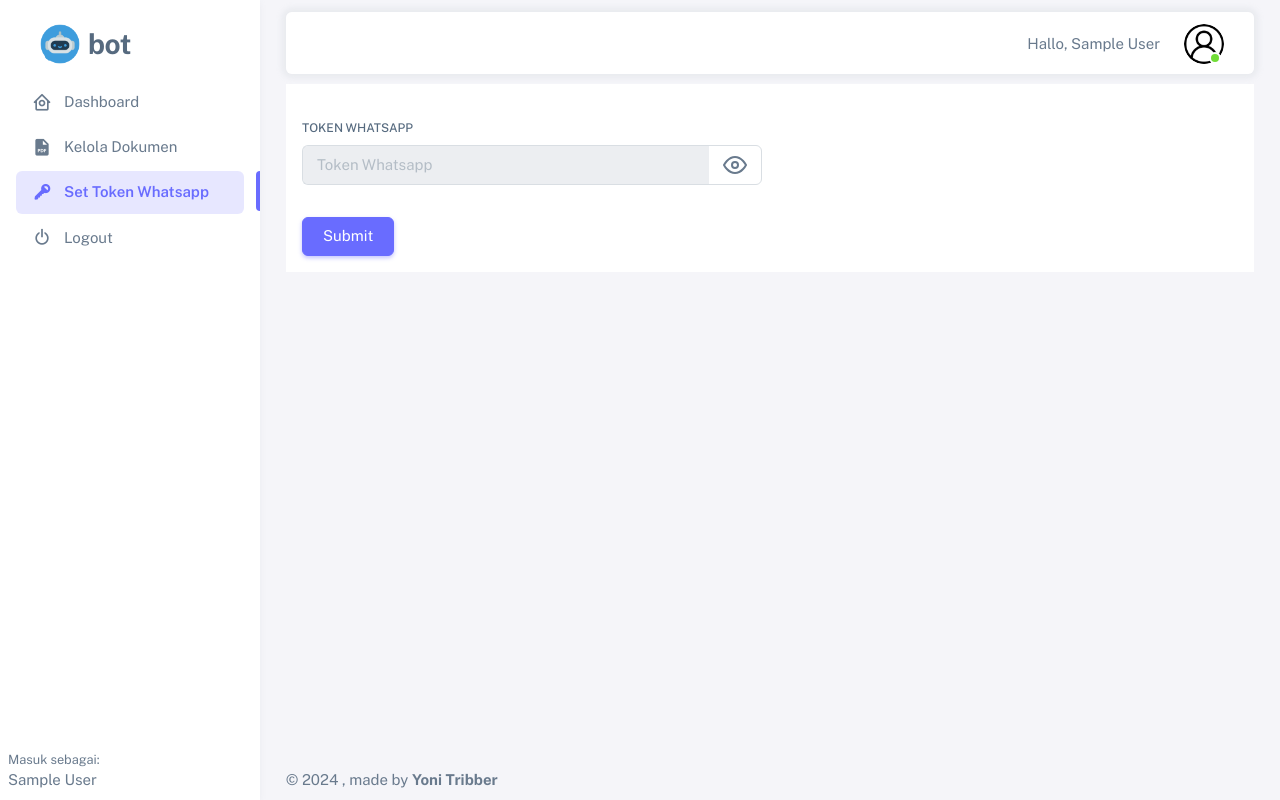
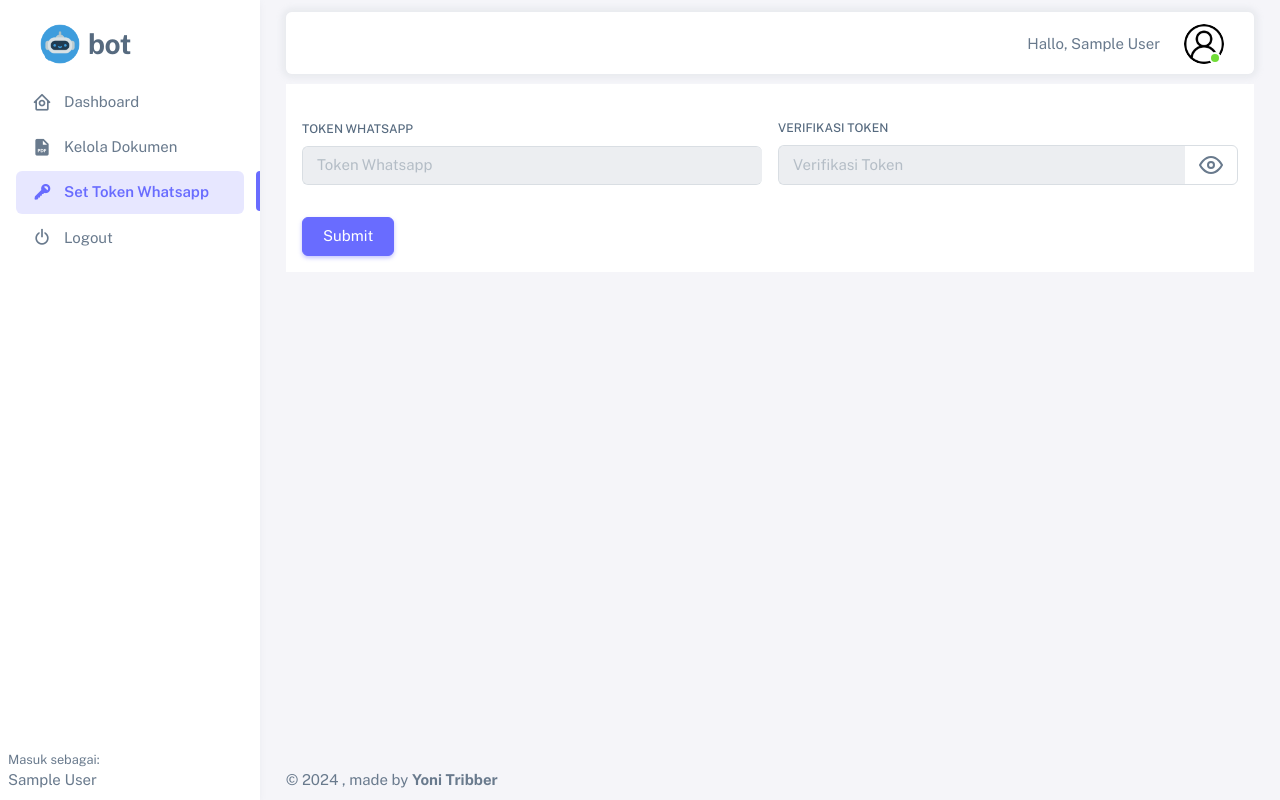
Before and after one commit to tribber93/chatbot-admin, a Django app: page /dashboard/set-token-wa/ in a window 1280 px wide. Run offline with Django 5.2, Linux system fonts and the light colour scheme; the visitor is signed in with stand-in values (Sample User, id 1); parts of the project's set-up code (start-up, migrations or seed data) failed here and were passed over; some libraries are stand-ins or nearby versions.

Commit message:
add verify token form

```diff
--- a/admin_chatbot/forms.py
+++ b/admin_chatbot/forms.py
@@ -42,3 +42,4 @@ class UploadForm(forms.ModelForm):
 
 class WhatsAppTokenForm(forms.Form):
     token_wa = forms.CharField(max_length=255, label='WhatsApp Token')
+    verify_token = forms.CharField(max_length=255, label='Verify Token')
--- a/admin_chatbot/templates/set_token_wa.html
+++ b/admin_chatbot/templates/set_token_wa.html
@@ -28,6 +28,22 @@
                                type="text"
                                name="token_wa"
                                value="{{ whatsapp_token }}"
+                               autocomplete="off"
+                               readonly
+                               onclick="this.removeAttribute('readonly');"
+                               required />
+                    </div>
+                </div>
+                <div class="col-6">
+                    <label class="form-label">Verifikasi token</label>
+                    <div class="input-group mb-3">
+                        <input placeholder="Verifikasi Token"
+                               class="form-control password border-end-0"
+                               id="verify_token"
+                               class="block mt-1 w-full"
+                               type="text"
+                               name="verify_token"
+                               value="{{ verify_token }}"
                                autocomplete="off"
                                readonly
                                onclick="this.removeAttribute('readonly');"
--- a/admin_chatbot/views.py
+++ b/admin_chatbot/views.py
@@ -70,17 +70,22 @@ class SetToken(LoginRequiredMixin, FormView):
     def get_context_data(self, **kwargs):
         context = super().get_context_data(**kwargs)
         whatsapp_token = os.getenv("WHATSAPP_TOKEN") or ""  # Default ke string kosong jika None
+        verify_token = os.getenv("VERIFY_TOKEN") or ""  # Default ke string kosong jika None
         context["whatsapp_token"] = whatsapp_token
+        context["verify_token"] = verify_token
         return context
 
     def form_valid(self, form):
         token_wa = form.cleaned_data.get('token_wa')
+        verify_token = form.cleaned_data.get('verify_token')
         if token_wa:
             # Update variabel di file .env menggunakan dotenv
             try:
                 set_key('.env', 'WHATSAPP_TOKEN', token_wa)
+                set_key('.env', 'VERIFY_TOKEN', verify_token)
                 # Update os.environ untuk runtime (tidak akan update file .env)
                 os.environ['WHATSAPP_TOKEN'] = token_wa
+                os.environ['VERIFY_TOKEN'] = verify_token
                 messages.success(self.request, 'Token berhasil diunggah dan disimpan di file .env!')
 
                 # Restart server Django
```
